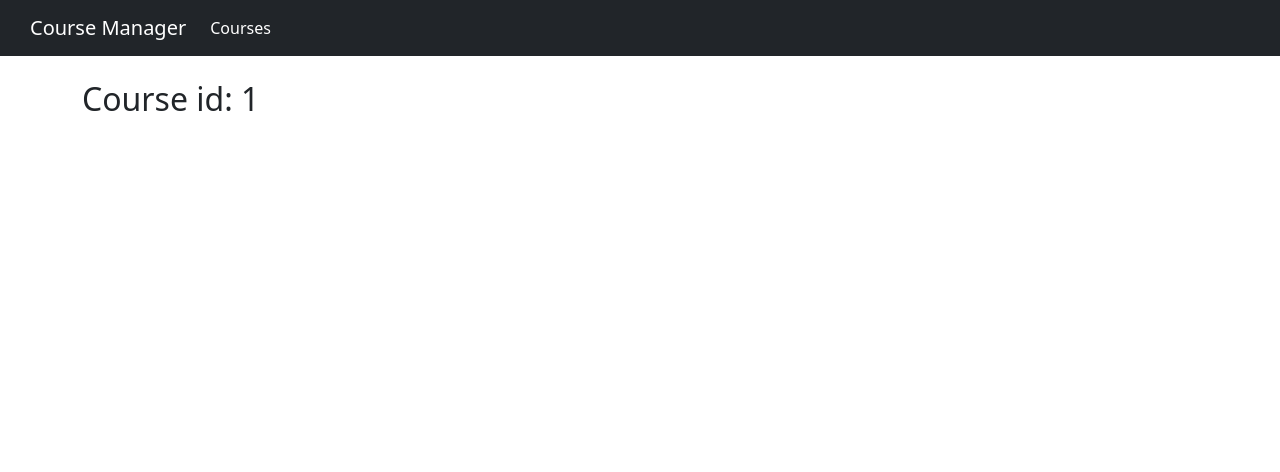
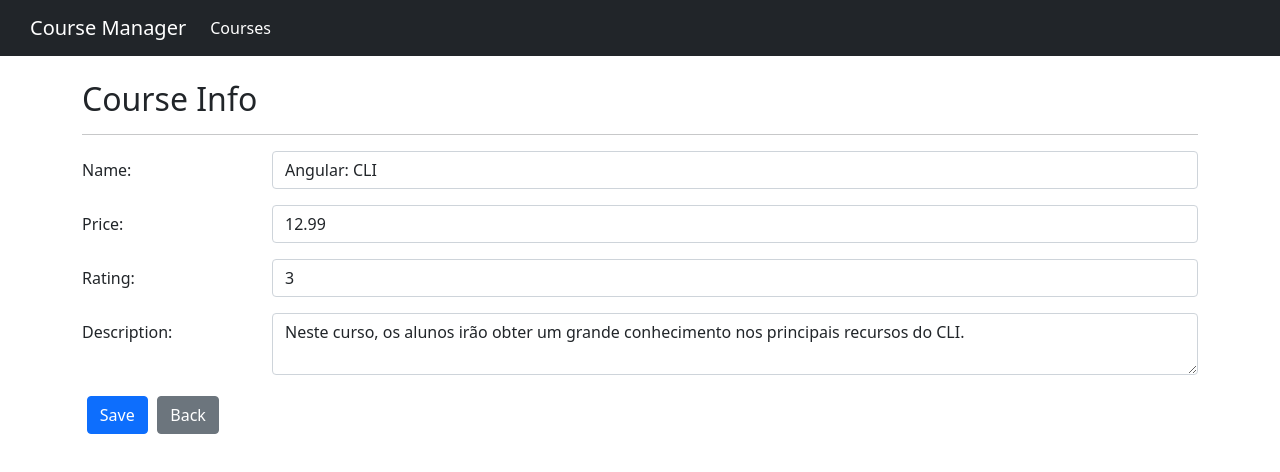
Before and after one commit to guilchaves/trilha-angular, an Angular app: page /courses/info/1 in a window 1280 px wide. Shown: the top 472 px of the page. Built offline with nearby package versions, Linux system fonts and the light colour scheme.

Commit message:
Edit section with ng forms added

```diff
--- a/src/app/courses/course-info/course-info.component.html
+++ b/src/app/courses/course-info/course-info.component.html
@@ -1 +1,82 @@
-<h2>Course id: {{ courseId }}</h2>
+<h2>Course Info</h2>
+
+<hr />
+
+<form #courseForm="ngForm" *ngIf="course">
+  <div class="form-group row">
+    <label class="col-sm-2 col-form-label">Name:</label>
+    <div class="col-sm-10">
+      <input
+        [(ngModel)]="course.name"
+        required
+        name="name"
+        #courseName="ngModel"
+        [ngClass]="{ 'is-invalid': courseName.invalid }"
+        class="form-control"
+      />
+
+      <div class="invalid-feedback">
+        <span>Course name is required</span>
+      </div>
+    </div>
+  </div>
+
+  <div class="form-group row">
+    <label class="col-sm-2 col-form-label">Price:</label>
+    <div class="col-sm-10">
+      <input
+        [(ngModel)]="course.price"
+        required
+        name="price"
+        #coursePrice="ngModel"
+        type="number"
+        [ngClass]="{ 'is-invalid': coursePrice.invalid }"
+        class="form-control"
+      />
+
+      <div class="invalid-feedback">
+        <span>Course price is required</span>
+      </div>
+    </div>
+  </div>
+
+  <div class="form-group row">
+    <label class="col-sm-2 col-form-label">Rating:</label>
+    <div class="col-sm-10">
+      <input
+        [(ngModel)]="course.rating"
+        required
+        name="rating"
+        #courseRating="ngModel"
+        type="number"
+        [ngClass]="{ 'is-invalid': courseRating.invalid }"
+        class="form-control"
+      />
+
+      <div class="invalid-feedback">
+        <span>Course rating is required</span>
+      </div>
+    </div>
+  </div>
+
+  <div class="form-group row">
+    <label class="col-sm-2 col-form-label">Description:</label>
+    <div class="col-sm-10">
+      <textarea
+        [(ngModel)]="course.description"
+        required
+        name="description"
+        #courseDescription="ngModel"
+        [ngClass]="{ 'is-invalid': courseDescription.invalid }"
+        class="form-control"
+      ></textarea>
+
+      <div class="invalid-feedback">
+        <span>Course description is required</span>
+      </div>
+    </div>
+  </div>
+
+  <button [disabled]="courseForm.invalid" (click)="save()" class="btn btn-primary mr-2">Save</button>
+  <button [routerLink]="['/courses']" class="btn btn-secondary">Back</button>
+</form>
--- a/src/app/courses/course-info/course-info.component.scss
+++ b/src/app/courses/course-info/course-info.component.scss
@@ -0,0 +1,11 @@
+// input {
+//   margin-bottom: 1em;
+// }
+
+.form-group {
+  margin-bottom: 1em;
+}
+
+button {
+  margin: 0.3em;
+}
--- a/src/app/courses/course-info/course-info.component.ts
+++ b/src/app/courses/course-info/course-info.component.ts
@@ -1,5 +1,8 @@
 import { Component, OnInit } from '@angular/core'
 import { ActivatedRoute } from '@angular/router'
+
+import { Course } from '../course'
+import { CourseService } from '../course.service'
 
 @Component({
   selector: 'app-course-info',
@@ -7,11 +10,15 @@ import { ActivatedRoute } from '@angular/router'
   styleUrls: ['./course-info.component.scss'],
 })
 export class CourseInfoComponent implements OnInit {
-  courseId: number
+  course: Course
 
-  constructor(private activatedRoute: ActivatedRoute) {}
+  constructor(private activatedRoute: ActivatedRoute, private courseService: CourseService) {}
 
   ngOnInit(): void {
-    this.courseId = +this.activatedRoute.snapshot.paramMap.get('id')
+    this.course = this.courseService.retrieveById(+this.activatedRoute.snapshot.paramMap.get('id'))
+  }
+
+  save(): void {
+    this.courseService.save(this.course)
   }
 }
--- a/src/app/courses/course.service.ts
+++ b/src/app/courses/course.service.ts
@@ -9,6 +9,17 @@ export class CourseService {
 
   retriveAll(): Course[] {
     return COURSES
+  }
+
+  retrieveById(id: number): Course {
+    return COURSES.find((courseIterator: Course) => courseIterator.id === id)
+  }
+
+  save(course: Course): void {
+    if (course.id) {
+      const index = COURSES.findIndex((courseIterator: Course) => courseIterator.id === course.id)
+      COURSES[index] = course
+    }
   }
 }
 
```
